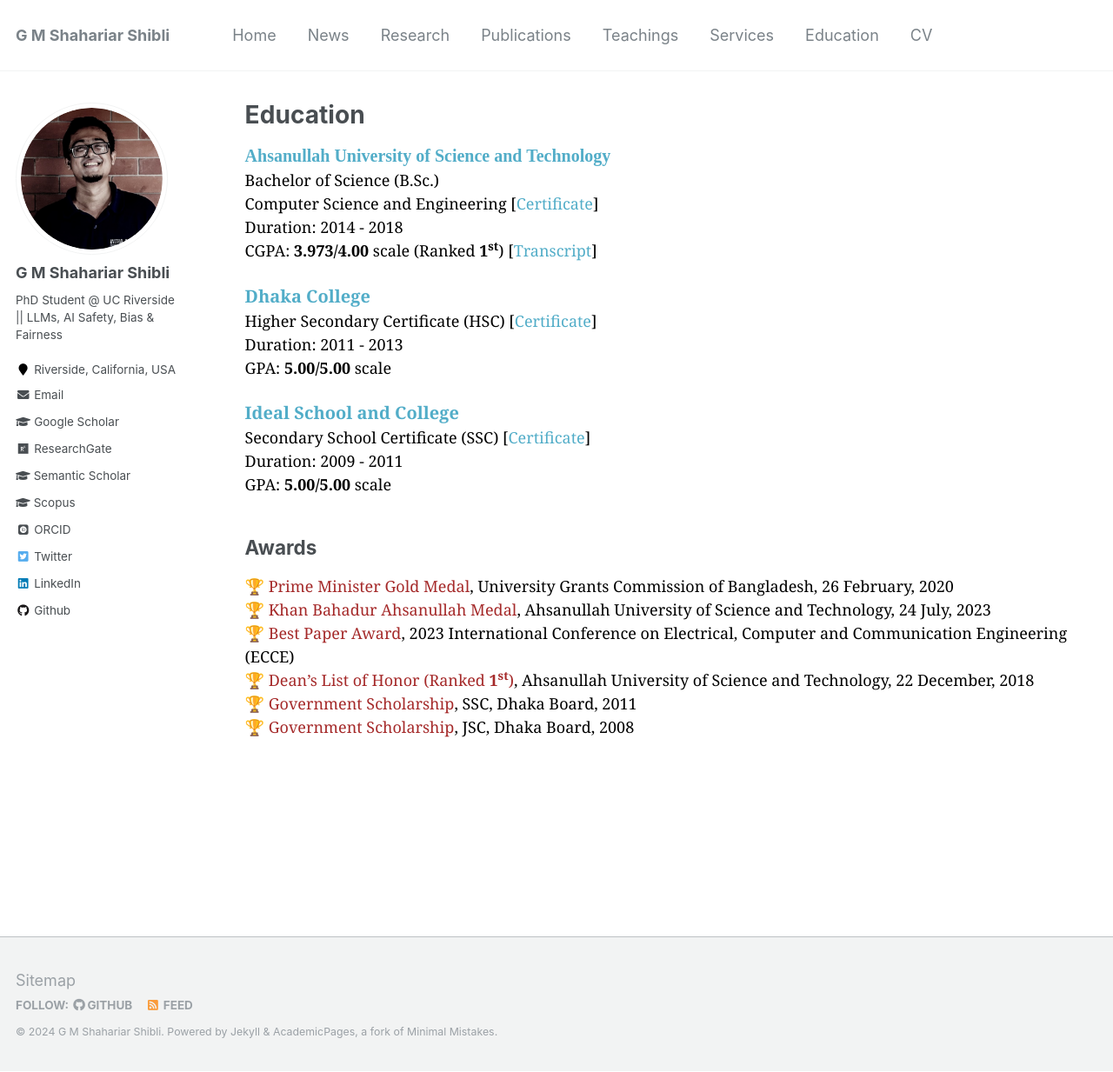
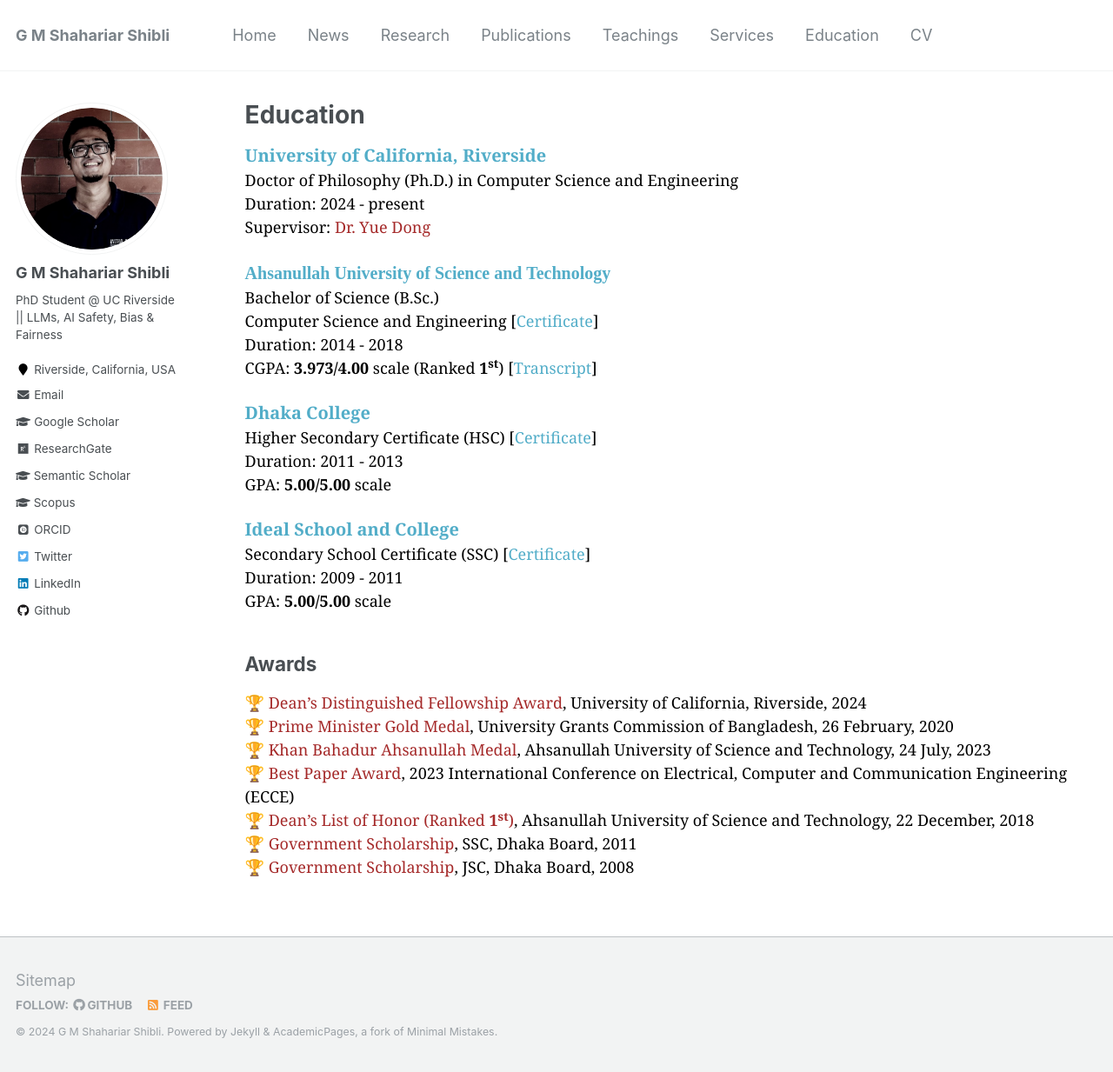
Before and after one commit to shahariar-shibli/shahariar-shibli.github.io, a Jekyll site: the page built from _pages/education.md, in a window 1280 px wide and 1233 px high. Shown: the whole window at 87% size. Built offline with Jekyll 4.4.1, drawn with Linux system fonts in a browser that asks for light colours; some web fonts are replaced.

Commit message:
Update education.md

```diff
--- a/_pages/education.md
+++ b/_pages/education.md
@@ -4,13 +4,14 @@ title: "Education"
 permalink: /education/
 author_profile: true
 ---
-<!-- M.Sc.
-<span style="color:black; font-size:20px"><b><a href="https://cse.buet.ac.bd/" target="_blank">Bangladesh University of Engineering and Technology</a></b></span><br/>
-Master of Science (M.Sc.) in Computer Science and Engineering <br/>
-Duration: 2021 - present <br/>
-CGPA: <b>3.83/4.00</b> scale <br/>
-Supervisor: <a style="color:brown;" href="https://cse.buet.ac.bd/faculty_list/detail/rifat">Dr. Rifat Shahriyar</a><br/>
--->
+<!-- PhD -->
+<span style="font-family:Georgia; color:black;">
+<span style="color:black; font-size:20px"><b><a href="https://www1.cs.ucr.edu/" target="_blank">University of California, Riverside</a></b></span><br/>
+Doctor of Philosophy (Ph.D.) in Computer Science and Engineering <br/>
+Duration: 2024 - present <br/>
+<!--CGPA: <b>x.xx/4.00</b> scale <br/> -->
+Supervisor: <a style="color:brown;" href="https://profiles.ucr.edu/app/home/profile/yued">Dr. Yue Dong</a><br/>
+</span>
 
 <!-- B.Sc. -->
 <span style="font-family:Georgia; color:black;">
@@ -39,6 +40,7 @@ GPA: <b>5.00/5.00</b> scale <br/>
 
 ## Awards
 <span style="font-family:Georgia; color:black">
+🏆 <span style="color:brown">Dean's Distinguished Fellowship Award</span>, University of California, Riverside, 2024 <br/>
 🏆 <span style="color:brown">Prime Minister Gold Medal</span>, University Grants Commission of Bangladesh, 26 February, 2020 <br/>
 🏆 <span style="color:brown">Khan Bahadur Ahsanullah Medal</span>, Ahsanullah University of Science and Technology, 24 July, 2023 <br/>
 🏆 <span style="color:brown">Best Paper Award</span>, 2023 International Conference on Electrical, Computer and Communication Engineering (ECCE) <br/>
```
